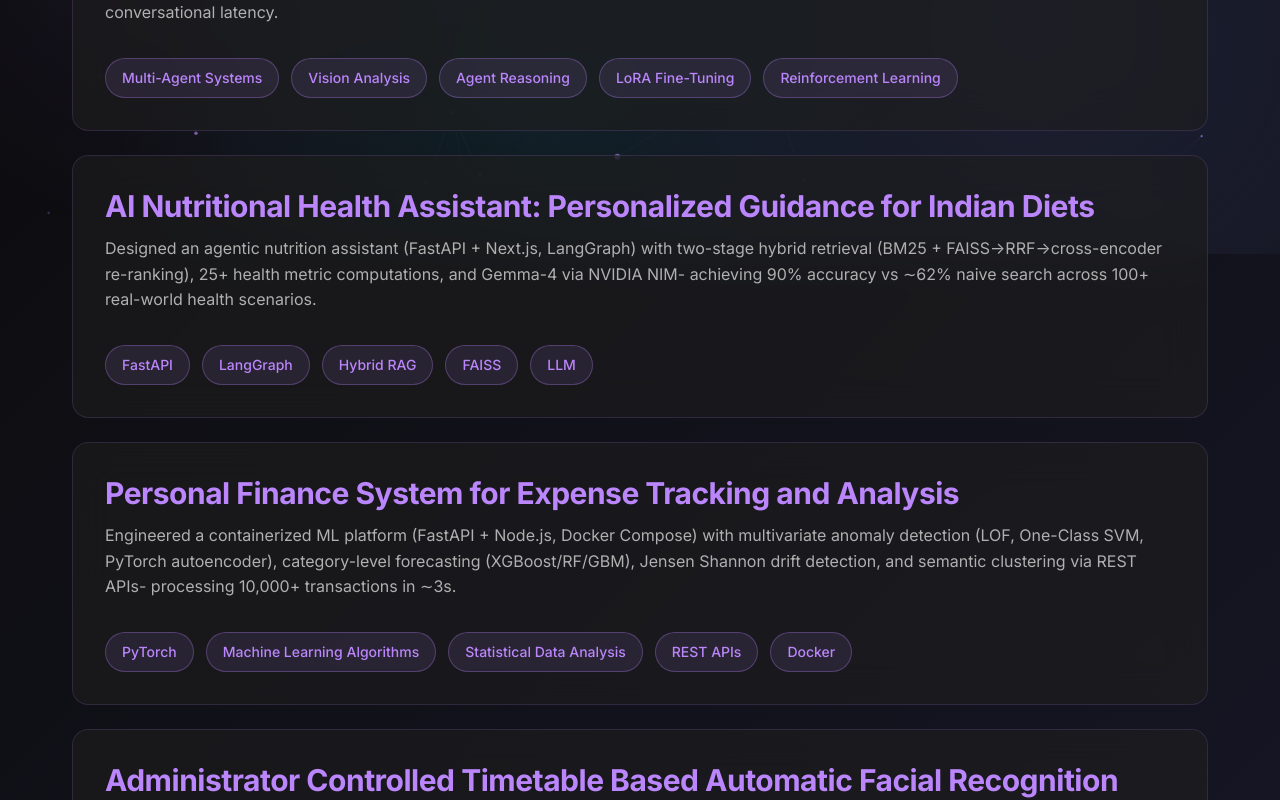
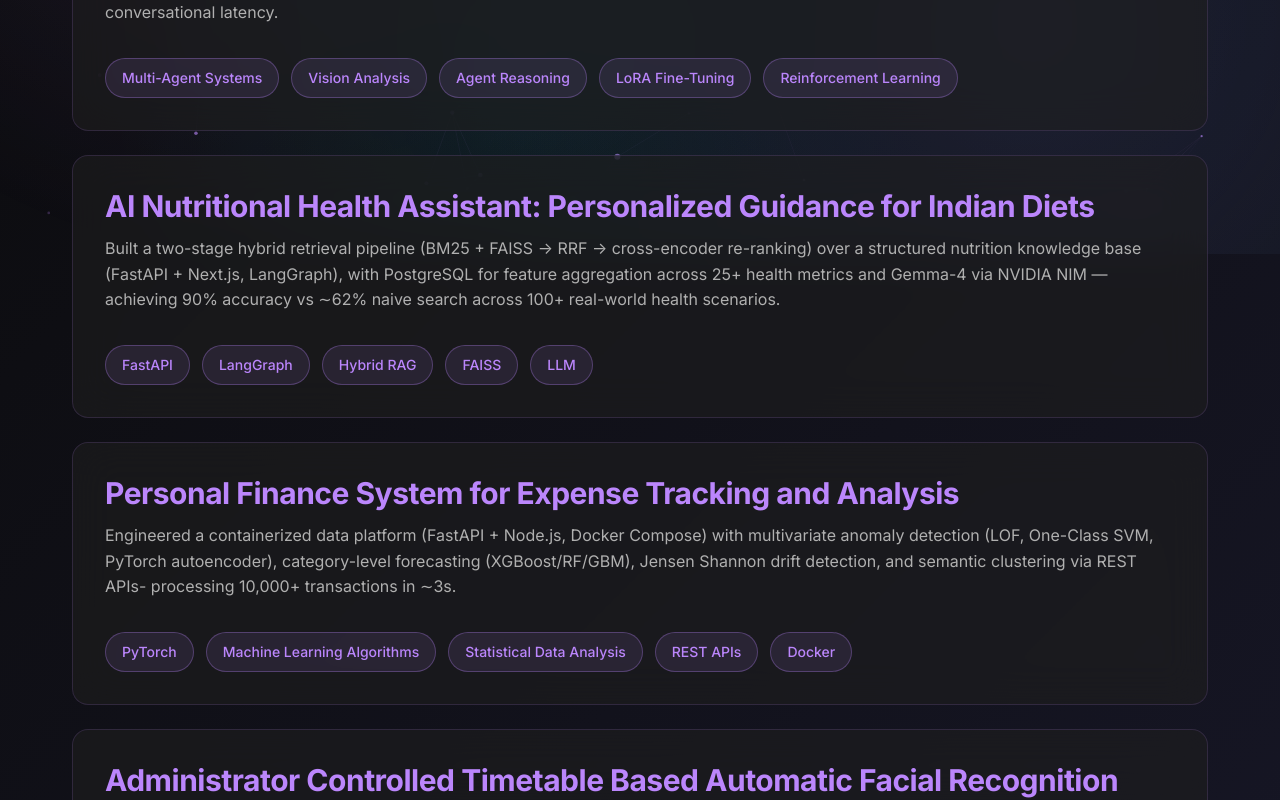
Before and after one commit to theankitdash/theankitdash, a Next.js app in the folder portfolio-nextjs/: page /work in a window 1280 px wide. Shown: the part 546-1346 px from the top of the page. Built offline with nearby package versions, Linux system fonts and the light colour scheme.

Commit message:
refine project descriptions for clarity and accuracy

```diff
--- a/portfolio-nextjs/data/projects.ts
+++ b/portfolio-nextjs/data/projects.ts
@@ -42,7 +42,7 @@ export const projects: Project[] = [
     {
         id: '3',
         title: 'AI Nutritional Health Assistant: Personalized Guidance for Indian Diets',
-        description: 'Designed an agentic nutrition assistant (FastAPI + Next.js, LangGraph) with two-stage hybrid retrieval (BM25 + FAISS→RRF→cross-encoder re-ranking), 25+ health metric computations, and Gemma-4 via NVIDIA NIM- achieving 90% accuracy vs ∼62% naive search across 100+ real-world health scenarios.',
+        description: 'Built a two-stage hybrid retrieval pipeline (BM25 + FAISS → RRF → cross-encoder re-ranking) over a structured nutrition knowledge base (FastAPI + Next.js, LangGraph), with PostgreSQL for feature aggregation across 25+ health metrics and Gemma-4 via NVIDIA NIM — achieving 90% accuracy vs ∼62% naive search across 100+ real-world health scenarios.',
         githubUrl: 'https://github.com/theankitdash/AI-Nutritional-Health-Assistant-Personalized-Guidance-for-Indian-Diets',
         skills: ['FastAPI', 'LangGraph', 'Hybrid RAG', 'FAISS', 'LLM'],
         videoUrl: '', // User will add later
@@ -51,7 +51,7 @@ export const projects: Project[] = [
     {
         id: '2',
         title: 'Personal Finance System for Expense Tracking and Analysis',
-        description: ' Engineered a containerized ML platform (FastAPI + Node.js, Docker Compose) with multivariate anomaly detection (LOF, One-Class SVM, PyTorch autoencoder), category-level forecasting (XGBoost/RF/GBM), Jensen Shannon drift detection, and semantic clustering via REST APIs- processing 10,000+ transactions in ∼3s.',
+        description: ' Engineered a containerized data platform (FastAPI + Node.js, Docker Compose) with multivariate anomaly detection (LOF, One-Class SVM, PyTorch autoencoder), category-level forecasting (XGBoost/RF/GBM), Jensen Shannon drift detection, and semantic clustering via REST APIs- processing 10,000+ transactions in ∼3s.',
         githubUrl: 'https://github.com/theankitdash/Personal-Finance-System-for-Expense-Tracking-and-Analysis',
         skills: ['PyTorch', 'Machine Learning Algorithms', 'Statistical Data Analysis', 'REST APIs', 'Docker'],
         videoUrl: '', // User will add later
```
